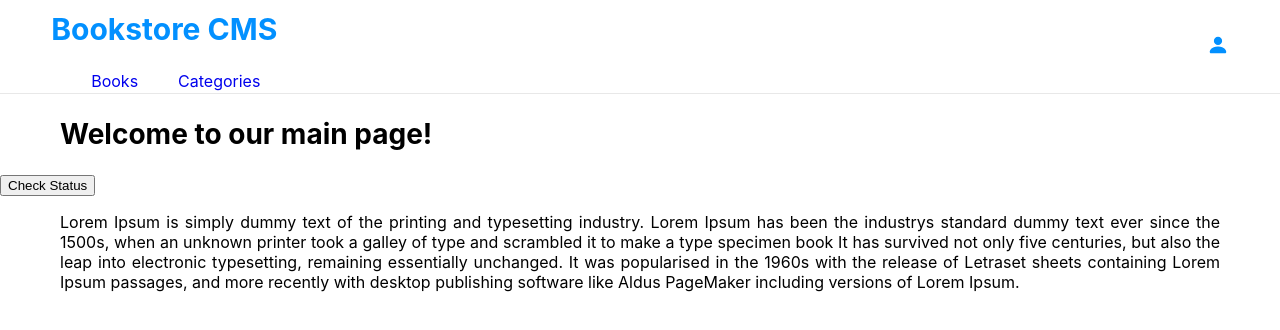
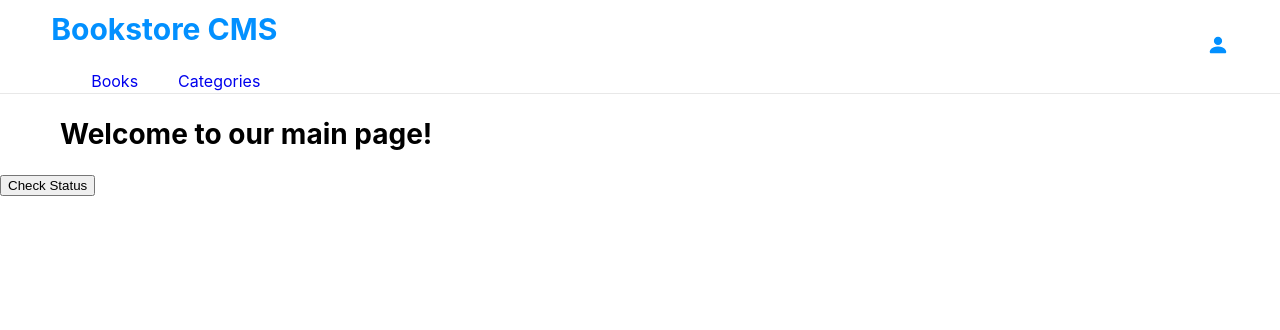
Before and after one commit to Kidd254/Bookstore-React-Redux, a React (Create React App) app: page /categories in a window 1280 px wide. Shown: the top 330 px of the page. Built offline with nearby package versions, Linux system fonts and the light colour scheme.

Commit message:
add styling to category section

```diff
--- a/src/Styles/Category.css
+++ b/src/Styles/Category.css
@@ -19,3 +19,18 @@
   padding: 0 60px;
   text-align: justify;
 }
+
+.primaryBtnBig {
+  cursor: pointer;
+  width: 20%;
+  padding: 12px;
+  border-radius: 3px;
+  background-color: #0290ff;
+  border: none;
+  letter-spacing: 0.5px;
+  color: #fff;
+  font-size: 0.813rem;
+  font-weight: 700;
+  font-family: 'Roboto-Slab', serif;
+  text-transform: uppercase;
+}
--- a/src/components/Classifications.js
+++ b/src/components/Classifications.js
@@ -1,18 +1,24 @@
+import { useDispatch, useSelector } from 'react-redux';
+import { checkStatus } from '../redux/categories/categoriesSlice';
 import styles from '../Styles/Category.css';
 
 function Categories() {
+  const { status } = useSelector((state) => state.categories);
+  const dispatch = useDispatch();
   return (
     <div className={styles.homeContainer}>
       <h2 className={styles.h2}>Welcome to our main page!</h2>
-      <button type="button">Check Status</button>
+      <button
+        className={styles.primaryBtnBig}
+        type="button"
+        onClick={() => {
+          dispatch(checkStatus());
+        }}
+      >
+        Check Status
+      </button>
       <p className={styles.p}>
-        Lorem Ipsum is simply dummy text of the printing and typesetting industry.
-        Lorem Ipsum has been the industrys standard dummy text ever since the 1500s,
-        when an unknown printer took a galley of type and scrambled it to make a type specimen book
-        It has survived not only five centuries, but also the leap into electronic typesetting,
-        remaining essentially unchanged. It was popularised in the 1960s with the release of
-        Letraset sheets containing Lorem Ipsum passages, and more recently with desktop publishing
-        software like Aldus PageMaker including versions of Lorem Ipsum.
+        {status}
       </p>
     </div>
   );
```
